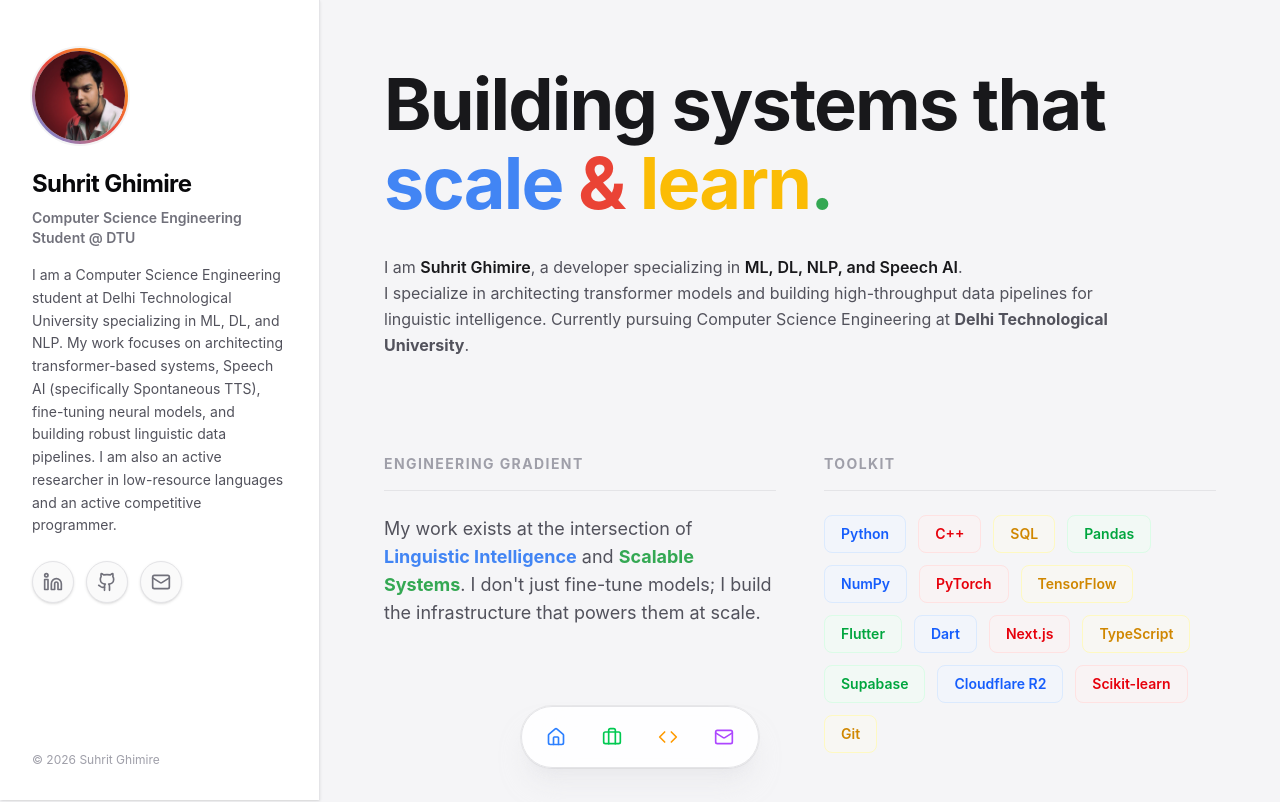
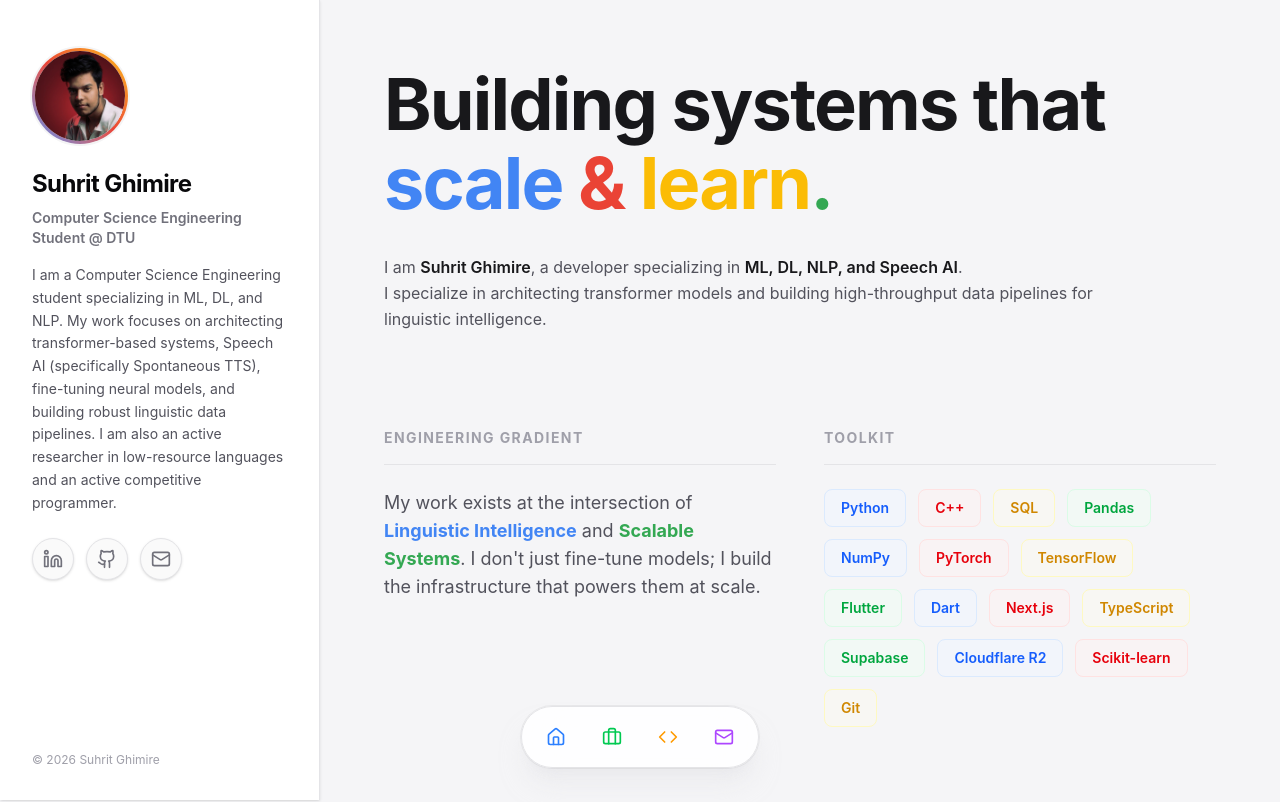
Before and after one commit to suhritghimire/portfolio, a Next.js app: page / in a window 1280 px wide. Shown: the top 802 px of the page. Built offline with nearby package versions, Linux system fonts and the light colour scheme.

Commit message:
Remove redundant DTU mentions and link Suchak to www.suchak.online

```diff
--- a/app/page.tsx
+++ b/app/page.tsx
@@ -26,7 +26,7 @@ export default function Home() {
             I am <span className="font-semibold text-zinc-900">{personalInfo.name}</span>, a developer specializing in <span className="text-zinc-900 font-semibold">ML, DL, NLP, and Speech AI</span>.
           </p>
           <p>
-            I specialize in architecting transformer models and building high-throughput data pipelines for linguistic intelligence. Currently pursuing Computer Science Engineering at <strong>Delhi Technological University</strong>.
+            I specialize in architecting transformer models and building high-throughput data pipelines for linguistic intelligence.
           </p>
         </div>
       </motion.section>
--- a/lib/data.ts
+++ b/lib/data.ts
@@ -9,7 +9,7 @@ export const personalInfo = {
   resume: "https://drive.google.com/file/d/1-wH_3Em-qfmlc87WIErY186X6xv_Bzdm/view?usp=sharing",
   location: "New Delhi, India",
   image: "/profile.jpeg",
-  about: "I am a Computer Science Engineering student at Delhi Technological University specializing in ML, DL, and NLP. My work focuses on architecting transformer-based systems, Speech AI (specifically Spontaneous TTS), fine-tuning neural models, and building robust linguistic data pipelines. I am also an active researcher in low-resource languages and an active competitive programmer.",
+  about: "I am a Computer Science Engineering student specializing in ML, DL, and NLP. My work focuses on architecting transformer-based systems, Speech AI (specifically Spontaneous TTS), fine-tuning neural models, and building robust linguistic data pipelines. I am also an active researcher in low-resource languages and an active competitive programmer.",
   interests: [
     "Speech AI & TTS",
     "Machine Learning (ML)",
@@ -47,7 +47,7 @@ export const experience = [
       "Co-founded and architected Suchak, mapping complaints to Nepal's local elected leaders.",
       "Engineered server-side GIS ray-casting, R2 media CDNs, and Supabase caches.",
     ],
-    link: "https://github.com/Shree5vatsa/HamiSuchak",
+    link: "https://www.suchak.online",
   },
   {
     company: "WIZA",
@@ -80,7 +80,7 @@ export const projects = [
     points: [
       "Interactive civic-tech map linking citizen complaints directly to Nepalese local elected leaders.",
     ],
-    link: "https://github.com/Shree5vatsa/HamiSuchak",
+    link: "https://www.suchak.online",
   },
   {
     title: "Transformer Architecture Implementation from Scratch",
```
